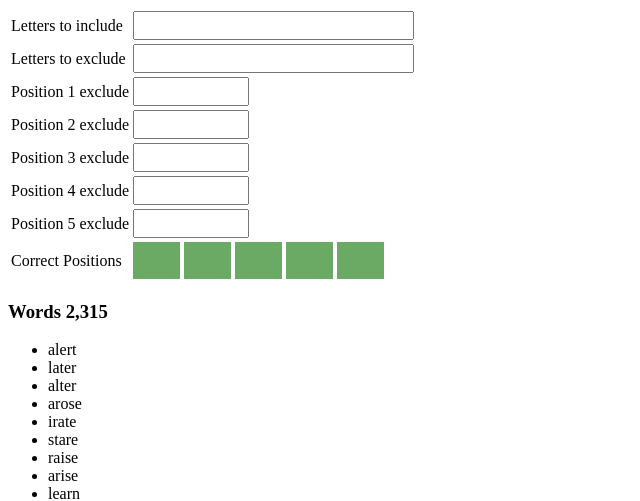
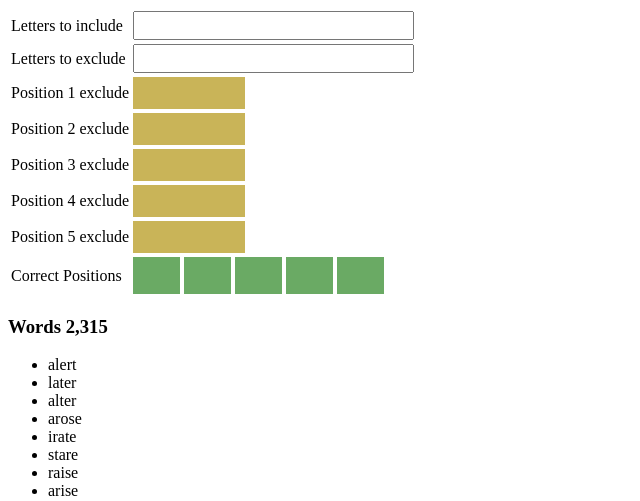
Before and after one commit to blowhacker/wordlesolver, a Flask app: page / in a window 1280 px wide. Shown: the top 501 px of the page, without its empty margins (0-640 px from the left). Run offline with Flask 2, Linux system fonts and the light colour scheme.

Commit message:
style tweeks

```diff
--- a/code/templates/index.html
+++ b/code/templates/index.html
@@ -22,7 +22,11 @@
     }
 
     .pos_exc {
-        width: 100px
+        width: 100px;
+        background-color: #c9b458;
+        height: 30px;
+        color: white;
+        border: 0;
     }
     /* #words {
         column-count: 4
```
